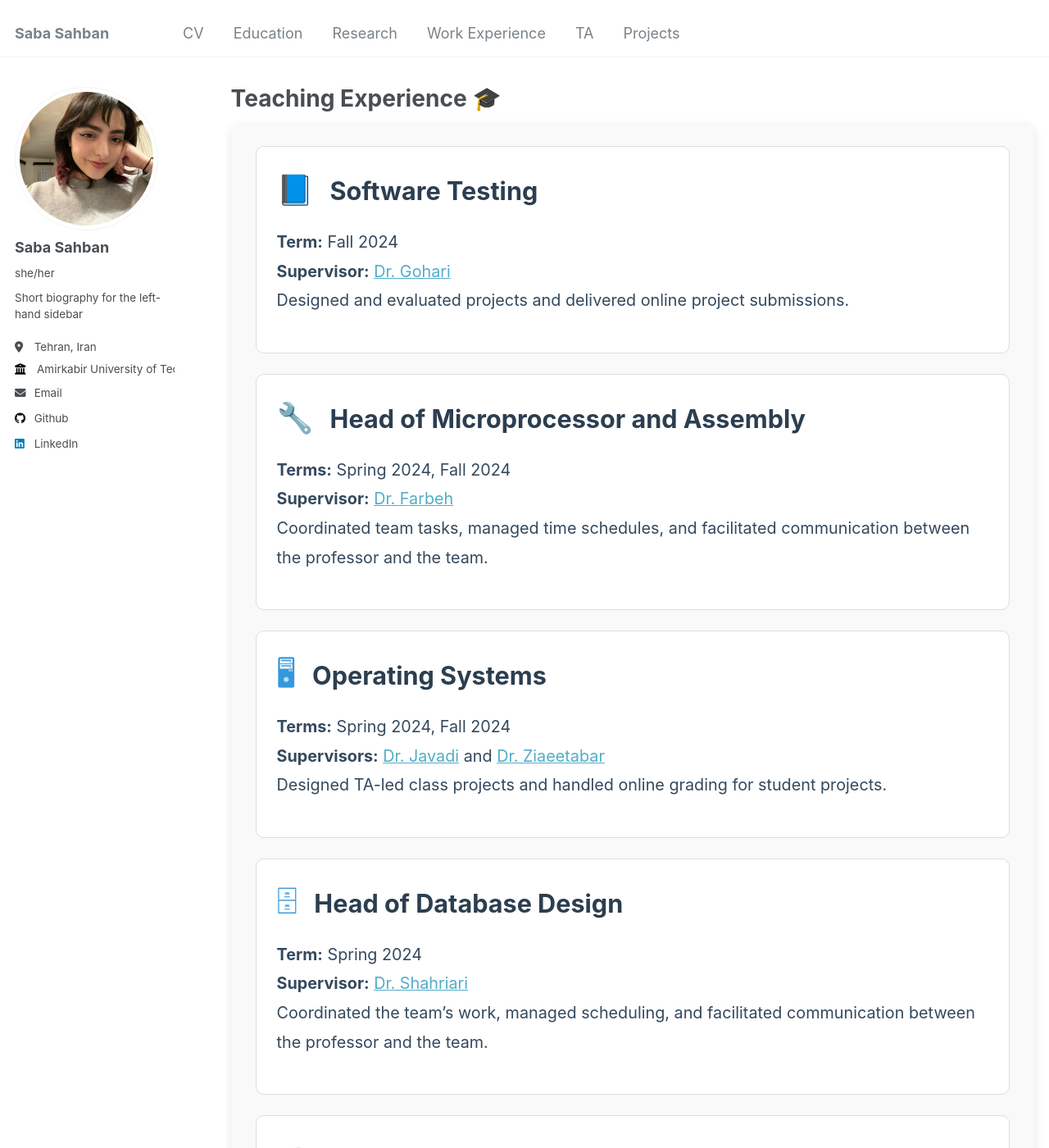
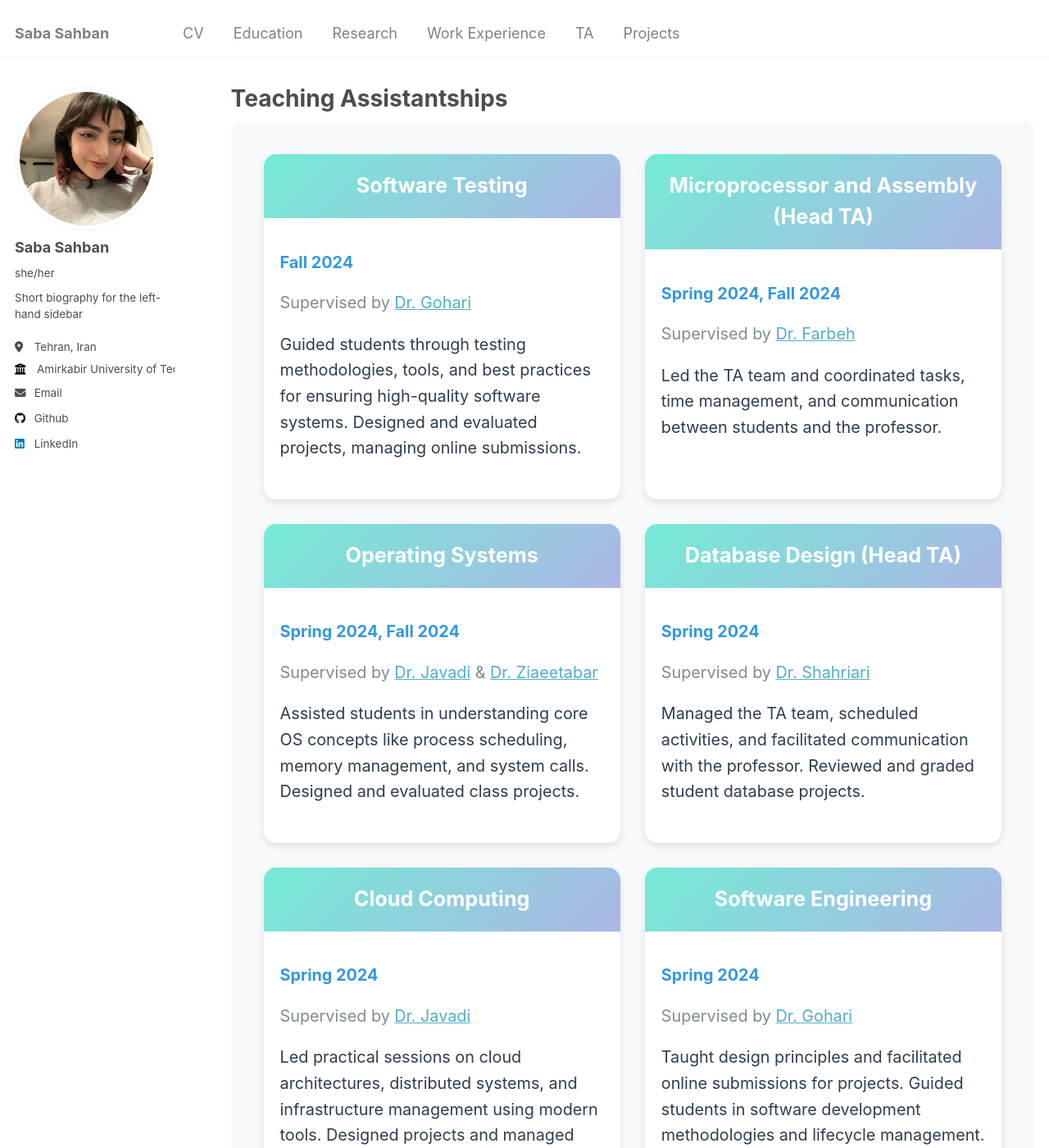
Before and after one commit to SabaSahban/sabasahban.github.io, a Jekyll site: the page built from _pages/teaching.html, in a window 1280 px wide and 1400 px high. Shown: the whole window at 82% size. Built offline with Jekyll 4.4.1, drawn with Linux system fonts in a browser that asks for light colours; some of the changed text lies outside the part shown.

Commit message:
change ta layout

```diff
--- a/_pages/teaching.html
+++ b/_pages/teaching.html
@@ -1,126 +1,152 @@
 ---
 layout: archive
-title: "Teaching Experience 🎓"
+title: "Teaching Assistantships"
 permalink: /teaching/
 author_profile: true
 ---
 
-
 <style>
-    .teaching-section {
-        background: #f9f9f9;
-        padding: 30px;
+    .teaching-grid {
+        display: grid;
+        grid-template-columns: repeat(auto-fit, minmax(350px, 1fr));
+        gap: 30px;
+        padding: 40px;
+        background-color: #f8f9fa;
         border-radius: 12px;
-        margin-bottom: 40px;
-        box-shadow: 0px 6px 12px rgba(0, 0, 0, 0.1);
-        color: #333;
     }
 
-    .course-title {
+    .teaching-card {
+        position: relative;
+        background-color: #ffffff;
+        border-radius: 15px;
+        overflow: hidden;
+        box-shadow: 0 4px 10px rgba(0, 0, 0, 0.1);
+        transition: transform 0.3s ease-in-out, box-shadow 0.3s ease-in-out;
+    }
+
+    .teaching-card:hover {
+        transform: translateY(-10px);
+        box-shadow: 0 10px 20px rgba(0, 0, 0, 0.15);
+    }
+
+    .card-header {
+        background: linear-gradient(135deg, #74ebd5, #acb6e5);
+        padding: 20px;
+        color: white;
+        text-align: center;
+        font-size: 1.4em;
+        font-weight: bold;
+    }
+
+    .card-body {
+        padding: 20px;
         color: #2c3e50;
-        font-size: 1.7em;
+        text-align: left;
+        font-size: 1.1em;
+    }
+
+    .card-body .ta-term {
         font-weight: bold;
+        color: #3498db;
+        margin-bottom: 10px;
+    }
+
+    .card-body .ta-supervisor {
+        color: #7f8c8d;
+        font-size: 1em;
         margin-bottom: 15px;
     }
 
-    .course-details {
-        color: #34495e;
-        font-size: 1.1em;
-        line-height: 1.8;
-        margin-bottom: 20px;
+    .card-body .ta-description {
+        line-height: 1.6;
+        color: #2c3e50;
     }
 
-    .course-icon {
-        font-size: 2em;
-        color: #3498db;
-        margin-right: 15px;
+    /* Media Queries for responsiveness */
+    @media (max-width: 768px) {
+        .teaching-grid {
+            grid-template-columns: 1fr;
         }
-
-    .teaching-container {
-        background-color: #ffffff;
-        padding: 25px;
-        border-radius: 10px;
-        margin-bottom: 25px;
-        border: 1px solid #ddd;
-        transition: transform 0.3s ease-in-out, box-shadow 0.3s ease-in-out;
-    }
-
-    .teaching-container:hover {
-        transform: translateY(-10px);
-        box-shadow: 0px 8px 16px rgba(0, 0, 0, 0.2);
     }
 </style>
 
-<div class="teaching-section">
+<div class="teaching-grid">
 
-    <div class="teaching-container">
-        <span class="course-icon">📘</span>
-        <span class="course-title">Software Testing</span>
-        <p class="course-details">
-            <strong>Term:</strong> Fall 2024 <br>
-            <strong>Supervisor:</strong> <a href="https://scholar.google.com/citations?user=7bpNAlAAAAAJ&hl=en" target="_blank">Dr. Gohari</a> <br>
-            Designed and evaluated projects and delivered online project submissions.
+    <div class="teaching-card">
+        <div class="card-header">Software Testing</div>
+        <div class="card-body">
+            <p class="ta-term">Fall 2024</p>
+            <p class="ta-supervisor">Supervised by <a href="https://scholar.google.com/citations?user=7bpNAlAAAAAJ&hl=en" target="_blank">Dr. Gohari</a></p>
+            <p class="ta-description">
+                Guided students through testing methodologies, tools, and best practices for ensuring high-quality software systems. Designed and evaluated projects, managing online submissions.
             </p>
         </div>
+    </div>
 
-    <div class="teaching-container">
-        <span class="course-icon">🔧</span>
-        <span class="course-title">Head of Microprocessor and Assembly</span>
-        <p class="course-details">
-            <strong>Terms:</strong> Spring 2024, Fall 2024 <br>
-            <strong>Supervisor:</strong> <a href="https://scholar.google.com/citations?user=PAZOYiAAAAAJ&hl=en" target="_blank">Dr. Farbeh</a> <br>
-            Coordinated team tasks, managed time schedules, and facilitated communication between the professor and the team.
+    <div class="teaching-card">
+        <div class="card-header">Microprocessor and Assembly (Head TA)</div>
+        <div class="card-body">
+            <p class="ta-term">Spring 2024, Fall 2024</p>
+            <p class="ta-supervisor">Supervised by <a href="https://scholar.google.com/citations?user=PAZOYiAAAAAJ&hl=en" target="_blank">Dr. Farbeh</a></p>
+            <p class="ta-description">
+                Led the TA team and coordinated tasks, time management, and communication between students and the professor.
             </p>
         </div>
+    </div>
 
-    <div class="teaching-container">
-        <span class="course-icon">🖥</span>
-        <span class="course-title">Operating Systems</span>
-        <p class="course-details">
-            <strong>Terms:</strong> Spring 2024, Fall 2024 <br>
-            <strong>Supervisors:</strong> <a href="https://scholar.google.com/citations?user=Va7RTUsAAAAJ&hl=en" target="_blank">Dr. Javadi</a> and <a href="https://www.researchgate.net/profile/Fatemeh-Ziaeetabar" target="_blank">Dr. Ziaeetabar</a> <br>
-            Designed TA-led class projects and handled online grading for student projects.
+    <div class="teaching-card">
+        <div class="card-header">Operating Systems</div>
+        <div class="card-body">
+            <p class="ta-term">Spring 2024, Fall 2024</p>
+            <p class="ta-supervisor">Supervised by <a href="https://scholar.google.com/citations?user=Va7RTUsAAAAJ&hl=en" target="_blank">Dr. Javadi</a> & <a href="https://www.researchgate.net/profile/Fatemeh-Ziaeetabar" target="_blank">Dr. Ziaeetabar</a></p>
+            <p class="ta-description">
+                Assisted students in understanding core OS concepts like process scheduling, memory management, and system calls. Designed and evaluated class projects.
             </p>
         </div>
+    </div>
 
-    <div class="teaching-container">
-        <span class="course-icon">🗄</span>
-        <span class="course-title">Head of Database Design</span>
-        <p class="course-details">
-            <strong>Term:</strong> Spring 2024 <br>
-            <strong>Supervisor:</strong> <a href="https://scholar.google.com/citations?user=z2CvkDQAAAAJ&hl=en" target="_blank">Dr. Shahriari</a> <br>
-            Coordinated the team’s work, managed scheduling, and facilitated communication between the professor and the team.
+    <div class="teaching-card">
+        <div class="card-header">Database Design (Head TA)</div>
+        <div class="card-body">
+            <p class="ta-term">Spring 2024</p>
+            <p class="ta-supervisor">Supervised by <a href="https://scholar.google.com/citations?user=z2CvkDQAAAAJ&hl=en" target="_blank">Dr. Shahriari</a></p>
+            <p class="ta-description">
+                Managed the TA team, scheduled activities, and facilitated communication with the professor. Reviewed and graded student database projects.
             </p>
         </div>
+    </div>
 
-    <div class="teaching-container">
-        <span class="course-icon">☁️</span>
-        <span class="course-title">Cloud Computing</span>
-        <p class="course-details">
-            <strong>Term:</strong> Spring 2024 <br>
-            <strong>Supervisor:</strong> <a href="https://scholar.google.com/citations?user=Va7RTUsAAAAJ&hl=en" target="_blank">Dr. Javadi</a> <br>
-            Developed educational content and managed online project submissions.
+    <div class="teaching-card">
+        <div class="card-header">Cloud Computing</div>
+        <div class="card-body">
+            <p class="ta-term">Spring 2024</p>
+            <p class="ta-supervisor">Supervised by <a href="https://scholar.google.com/citations?user=Va7RTUsAAAAJ&hl=en" target="_blank">Dr. Javadi</a></p>
+            <p class="ta-description">
+                Led practical sessions on cloud architectures, distributed systems, and infrastructure management using modern tools. Designed projects and managed submissions.
             </p>
         </div>
+    </div>
 
-    <div class="teaching-container">
-        <span class="course-icon">🛠</span>
-        <span class="course-title">Software Engineering</span>
-        <p class="course-details">
-            <strong>Term:</strong> Spring 2024 <br>
-            <strong>Supervisor:</strong> <a href="https://scholar.google.com/citations?user=7bpNAlAAAAAJ&hl=en" target="_blank">Dr. Gohari</a> <br>
-            Designed the project and facilitated online submissions and reviews.
+    <div class="teaching-card">
+        <div class="card-header">Software Engineering</div>
+        <div class="card-body">
+            <p class="ta-term">Spring 2024</p>
+            <p class="ta-supervisor">Supervised by <a href="https://scholar.google.com/citations?user=7bpNAlAAAAAJ&hl=en" target="_blank">Dr. Gohari</a></p>
+            <p class="ta-description">
+                Taught design principles and facilitated online submissions for projects. Guided students in software development methodologies and lifecycle management.
             </p>
         </div>
+    </div>
 
-    <div class="teaching-container">
-        <span class="course-icon">🔢</span>
-        <span class="course-title">Algorithms and Data Structures</span>
-        <p class="course-details">
-            <strong>Terms:</strong> Spring 2022, Fall 2022, Fall 2023 <br>
-            <strong>Supervisor:</strong> <a href="https://sajad.shirali.ir/" target="_blank">Dr. Shirali Shahreza</a> <br>
-            Designed and graded assignments, developed educational materials, and provided content for exercises.
+    <div class="teaching-card">
+        <div class="card-header">Algorithms and Data Structures</div>
+        <div class="card-body">
+            <p class="ta-term">Spring 2022, Fall 2022, Fall 2023</p>
+            <p class="ta-supervisor">Supervised by <a href="https://sajad.shirali.ir/" target="_blank">Dr. Shirali Shahreza</a></p>
+            <p class="ta-description">
+                Developed exercises, graded assignments, and guided students in problem-solving techniques using algorithms and data structures.
             </p>
+        </div>
     </div>
 
 </div>
```
Also changed, not shown: _pages/projects.html (+1 -17 lines). Lines whose indentation alone changed are shown as unchanged.
